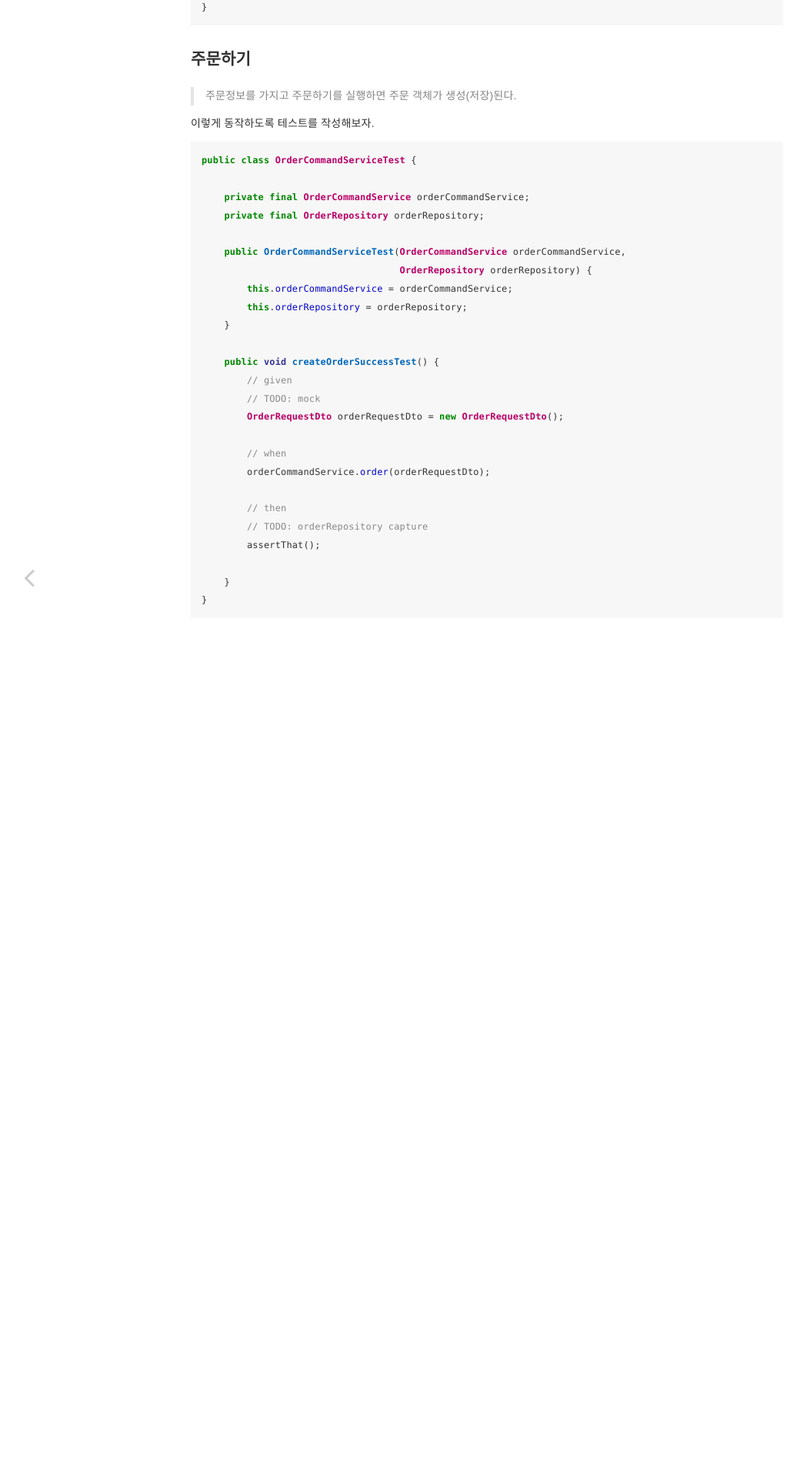
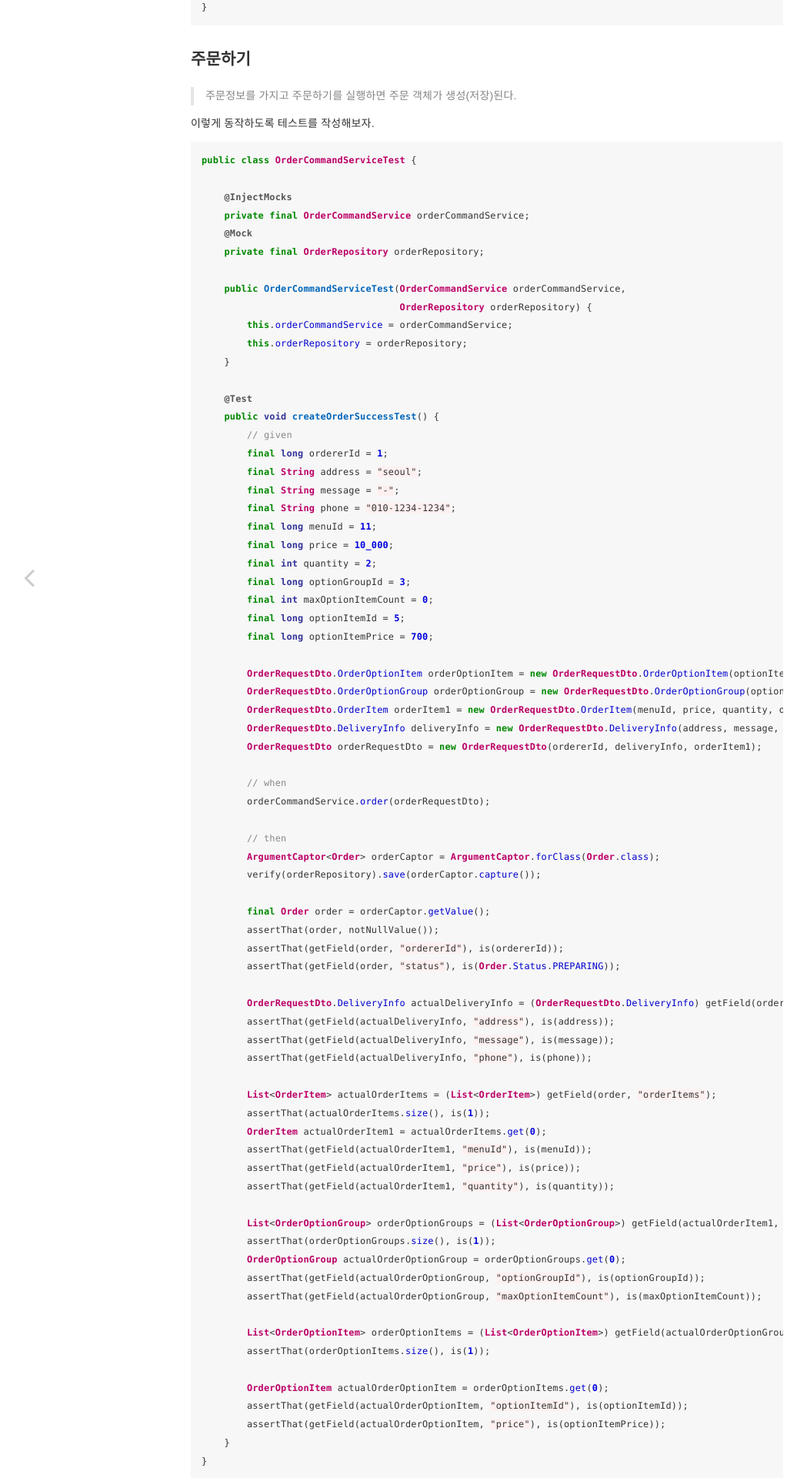
Before and after one commit to ByeongUkChoi/ddd-study, a Jekyll site: the page built from docs/_posts/application/2021-04-05-order-service.md, in a window 1280 px wide. Shown: the part 650-2570 px from the top of the page at 77% size, without its empty margins (7-1056 px from the left). Built offline with Jekyll 4.4.1, drawn with Linux system fonts in a browser that asks for light colours; some of the changed text lies outside the part shown.

Commit message:
Add test code

````diff
--- a/docs/_posts/application/2021-04-05-order-service.md
+++ b/docs/_posts/application/2021-04-05-order-service.md
@@ -35,7 +35,9 @@ public interface OrderCommandService {
 ```java
 public class OrderCommandServiceTest {
 
+    @InjectMocks
     private final OrderCommandService orderCommandService;
+    @Mock
     private final OrderRepository orderRepository;
 
     public OrderCommandServiceTest(OrderCommandService orderCommandService,
@@ -44,18 +46,68 @@ public class OrderCommandServiceTest {
         this.orderRepository = orderRepository;
     }
 
+    @Test
     public void createOrderSuccessTest() {
         // given
-        // TODO: mock
-        OrderRequestDto orderRequestDto = new OrderRequestDto();
+        final long ordererId = 1;
+        final String address = "seoul";
+        final String message = "-";
+        final String phone = "010-1234-1234";
+        final long menuId = 11;
+        final long price = 10_000;
+        final int quantity = 2;
+        final long optionGroupId = 3;
+        final int maxOptionItemCount = 0;
+        final long optionItemId = 5;
+        final long optionItemPrice = 700;
+
+        OrderRequestDto.OrderOptionItem orderOptionItem = new OrderRequestDto.OrderOptionItem(optionItemId,optionItemPrice);
+        OrderRequestDto.OrderOptionGroup orderOptionGroup = new OrderRequestDto.OrderOptionGroup(optionGroupId, orderOptionItem);
+        OrderRequestDto.OrderItem orderItem1 = new OrderRequestDto.OrderItem(menuId, price, quantity, orderOptionGroup);
+        OrderRequestDto.DeliveryInfo deliveryInfo = new OrderRequestDto.DeliveryInfo(address, message, phone);
+        OrderRequestDto orderRequestDto = new OrderRequestDto(ordererId, deliveryInfo, orderItem1);
 
         // when
         orderCommandService.order(orderRequestDto);
 
         // then
-        // TODO: orderRepository capture
-        assertThat();
+        ArgumentCaptor<Order> orderCaptor = ArgumentCaptor.forClass(Order.class);
+        verify(orderRepository).save(orderCaptor.capture());
 
+        final Order order = orderCaptor.getValue();
+        assertThat(order, notNullValue());
+        assertThat(getField(order, "ordererId"), is(ordererId));
+        assertThat(getField(order, "status"), is(Order.Status.PREPARING));
+
+        OrderRequestDto.DeliveryInfo actualDeliveryInfo = (OrderRequestDto.DeliveryInfo) getField(order, "deliveryInfo");
+        assertThat(getField(actualDeliveryInfo, "address"), is(address));
+        assertThat(getField(actualDeliveryInfo, "message"), is(message));
+        assertThat(getField(actualDeliveryInfo, "phone"), is(phone));
+
+        List<OrderItem> actualOrderItems = (List<OrderItem>) getField(order, "orderItems");
+        assertThat(actualOrderItems.size(), is(1));
+        OrderItem actualOrderItem1 = actualOrderItems.get(0);
+        assertThat(getField(actualOrderItem1, "menuId"), is(menuId));
+        assertThat(getField(actualOrderItem1, "price"), is(price));
+        assertThat(getField(actualOrderItem1, "quantity"), is(quantity));
+
+        List<OrderOptionGroup> orderOptionGroups = (List<OrderOptionGroup>) getField(actualOrderItem1, "orderOptionGroups");
+        assertThat(orderOptionGroups.size(), is(1));
+        OrderOptionGroup actualOrderOptionGroup = orderOptionGroups.get(0);
+        assertThat(getField(actualOrderOptionGroup, "optionGroupId"), is(optionGroupId));
+        assertThat(getField(actualOrderOptionGroup, "maxOptionItemCount"), is(maxOptionItemCount));
+
+        List<OrderOptionItem> orderOptionItems = (List<OrderOptionItem>) getField(actualOrderOptionGroup, "orderOptionItems");
+        assertThat(orderOptionItems.size(), is(1));
+
+        OrderOptionItem actualOrderOptionItem = orderOptionItems.get(0);
+        assertThat(getField(actualOrderOptionItem, "optionItemId"), is(optionItemId));
+        assertThat(getField(actualOrderOptionItem, "price"), is(optionItemPrice));
     }
 }
 ```
+#### given-when-then 패턴
+BDD(Behavior-Driven Development) 중 하나로 아래와 같은 구조를 가진다.
+given : 테스트를 위한 준비 (테스트를 위한 상태 설정)
+when : 테스트 하려는 행동
+then : 실행한 결과의 예상되는 변화 설명
````
Also changed, not shown: 1 other file.
